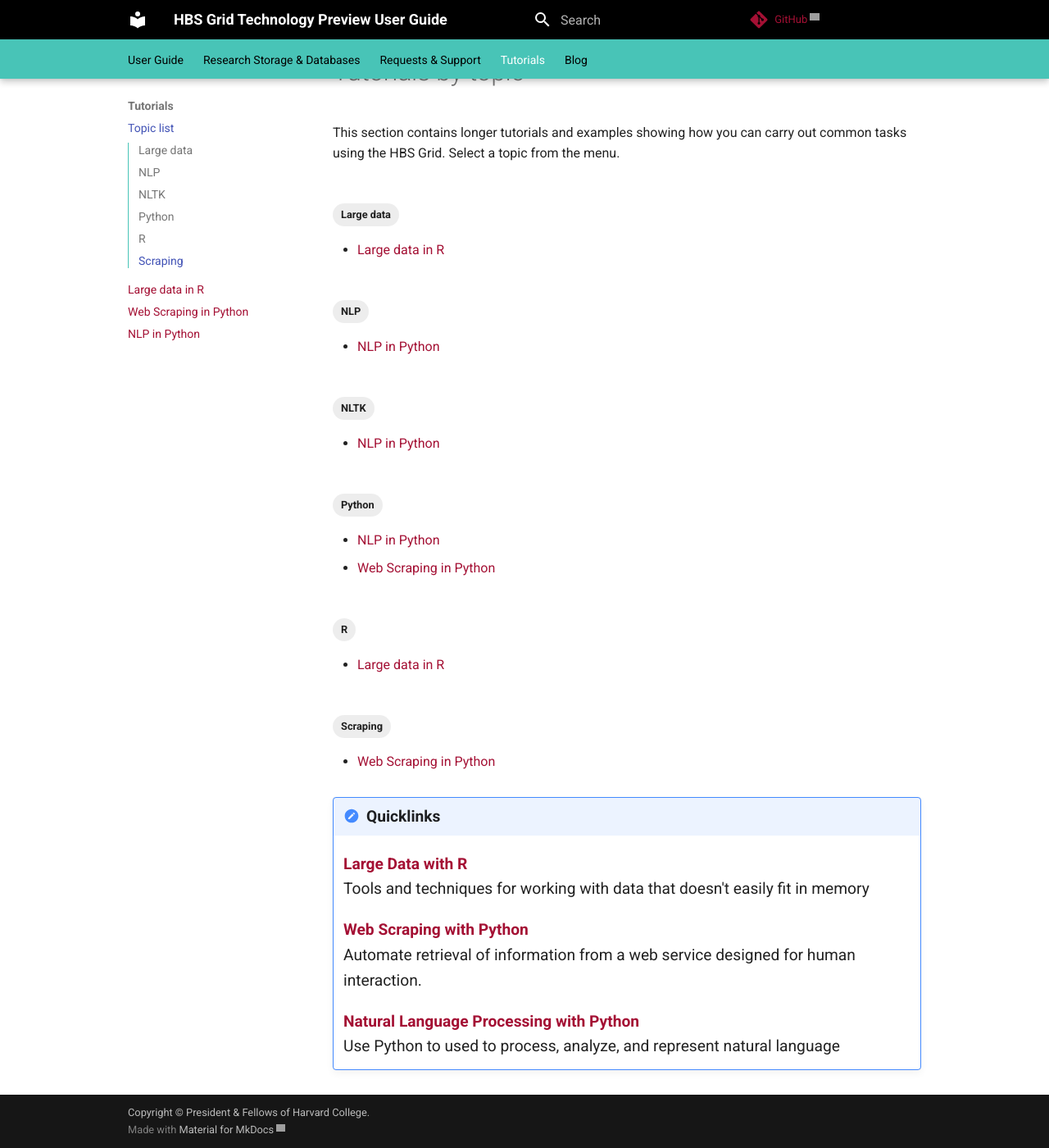
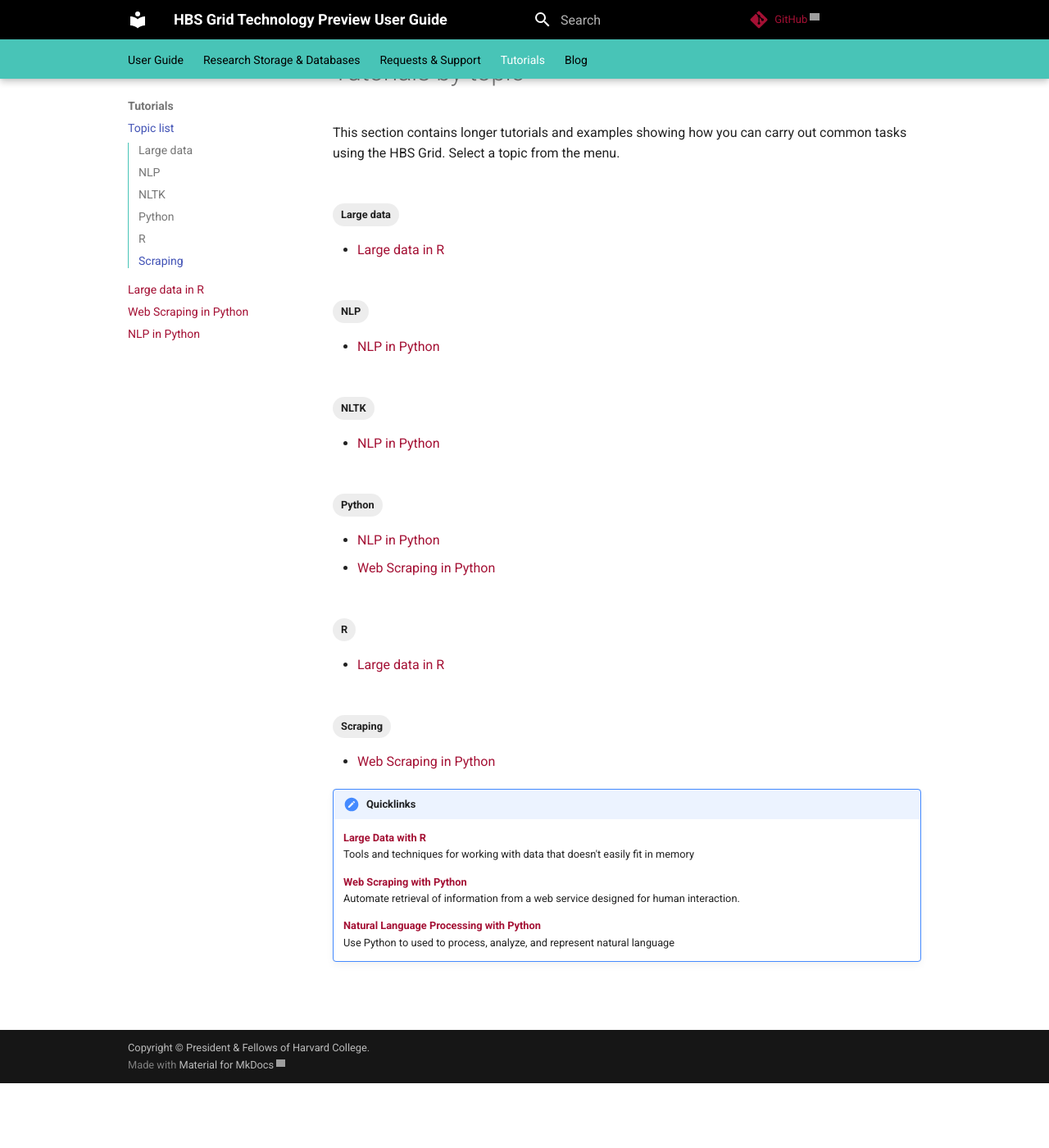
Before and after one commit to hbs-rcs/hbsgrid-docs, an MkDocs documentation site: the page built from docs/tutorials.md, in a window 1280 px wide and 1400 px high, scrolled down 79 px. Shown: the whole window at 82% size. Built offline with MkDocs 1.6.1 and Material for MkDocs 9.7.7, drawn with Linux system fonts in a browser that asks for light colours; comment, search, counter and statistics services are not loaded; the version menu is left out; grey boxes are pictures that could not be loaded.

Commit message:
reset quicklinks size

```diff
--- a/docs/stylesheets/extra.css
+++ b/docs/stylesheets/extra.css
@@ -1,9 +1,5 @@
 .md-grid {
   max-width: 1000px;
-}
-
-.quicklinks {
-    font-size: 120% !important;
 }
 
 img.media-small {
```
